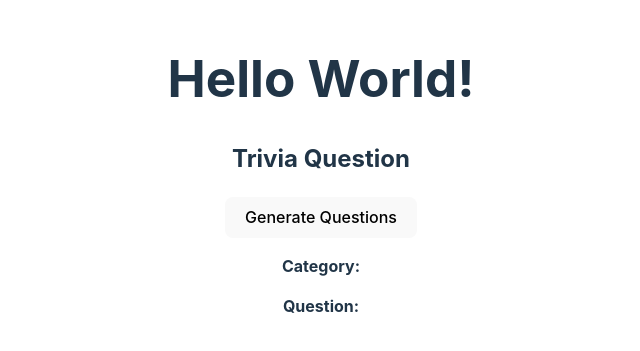
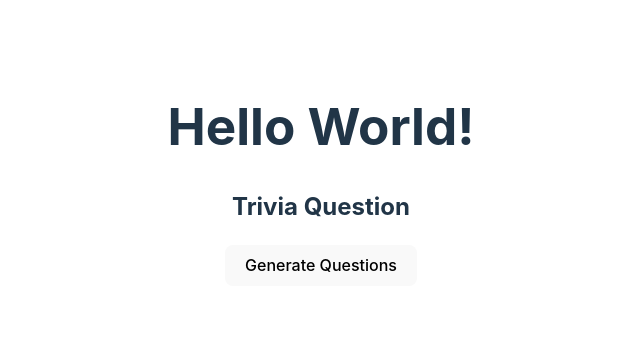
Before and after one commit to MBHunter88/brain_buster_quiz_app, a React (Vite) app in the folder client/: page / in a window 1280 px wide. Shown: the part 225-576 px from the top of the page, without its empty margins (319-959 px from the left). Built offline with nearby package versions, Linux system fonts and the light colour scheme.

Commit message:
render answer selections as buttons in question component

```diff
--- a/client/src/App.jsx
+++ b/client/src/App.jsx
@@ -3,7 +3,7 @@ import Question from './components/Questions'
 import './App.css'
 
 function App() {
-const [question, setQuestion] = useState([])
+const [question, setQuestion] = useState(null)
 
 
   return (
--- a/client/src/components/Questions.jsx
+++ b/client/src/components/Questions.jsx
@@ -24,10 +24,18 @@ function Question({ question, setQuestion }) {
     }
   };
 
+  //event handler to generate questions
   const handleClick =  () => {
     fetchQuestions()
   }
 
+  //shuffle array for answers
+  const shuffleArray = (array) => {
+    return array.sort(() => Math.random() - 0.5)
+  }
+
+  //combine correct and incorrect answers in array
+  const allAnswers = question ? shuffleArray([question.correct_answer, ...question.incorrect_answers]) : [];
 
   return (
     <>
@@ -37,8 +45,12 @@ function Question({ question, setQuestion }) {
        <div>
        <p><strong>Category:</strong> {question.category}</p>
        <p><strong>Question:</strong> {question.question}</p>
+       <div className='answers'>
+        {allAnswers.map((answer, index) => (
+        <button key={index}>{answer}</button>
+        ))}
+    </div>
      </div>
-
       )}
     </>
   )
```
